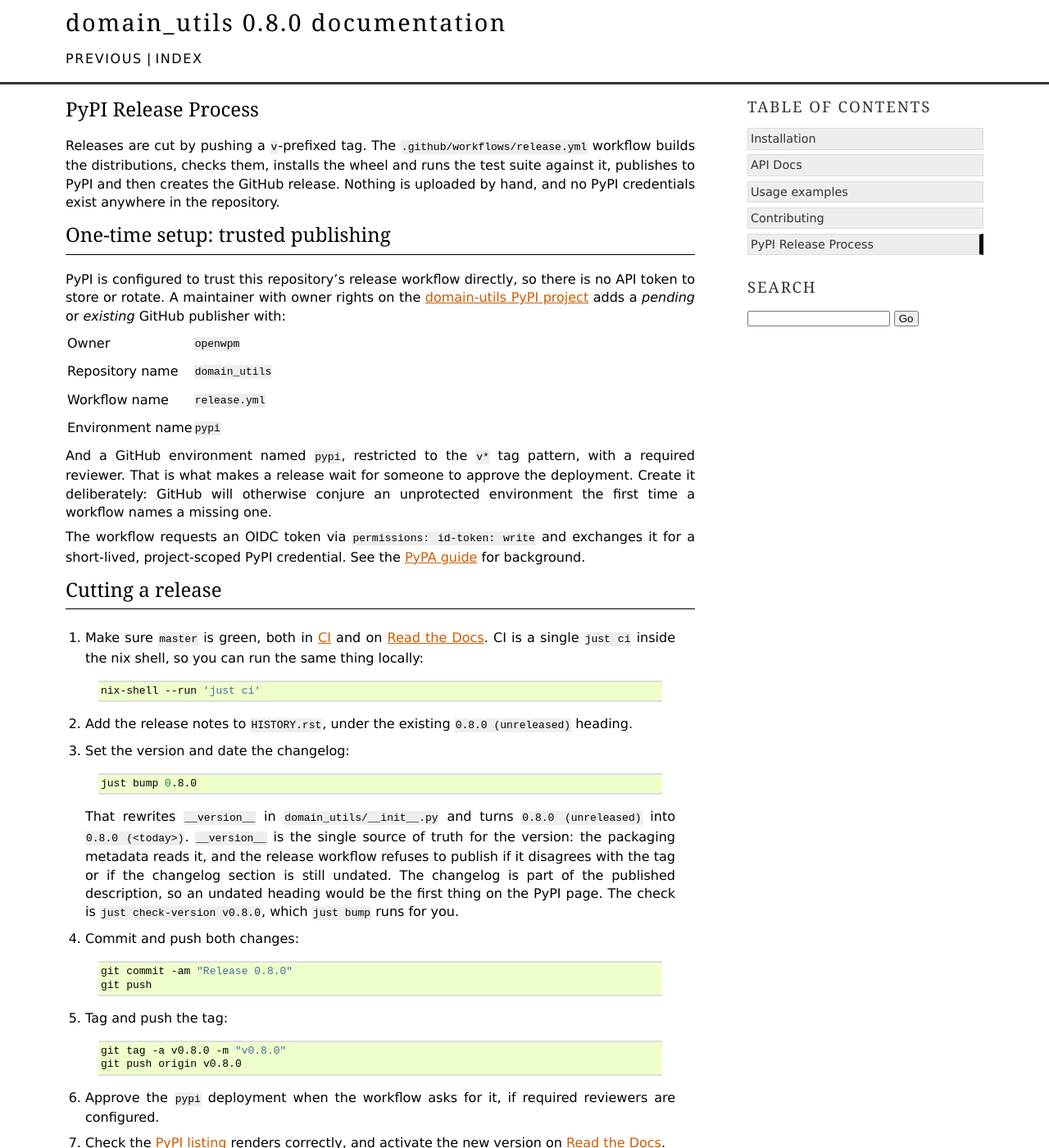
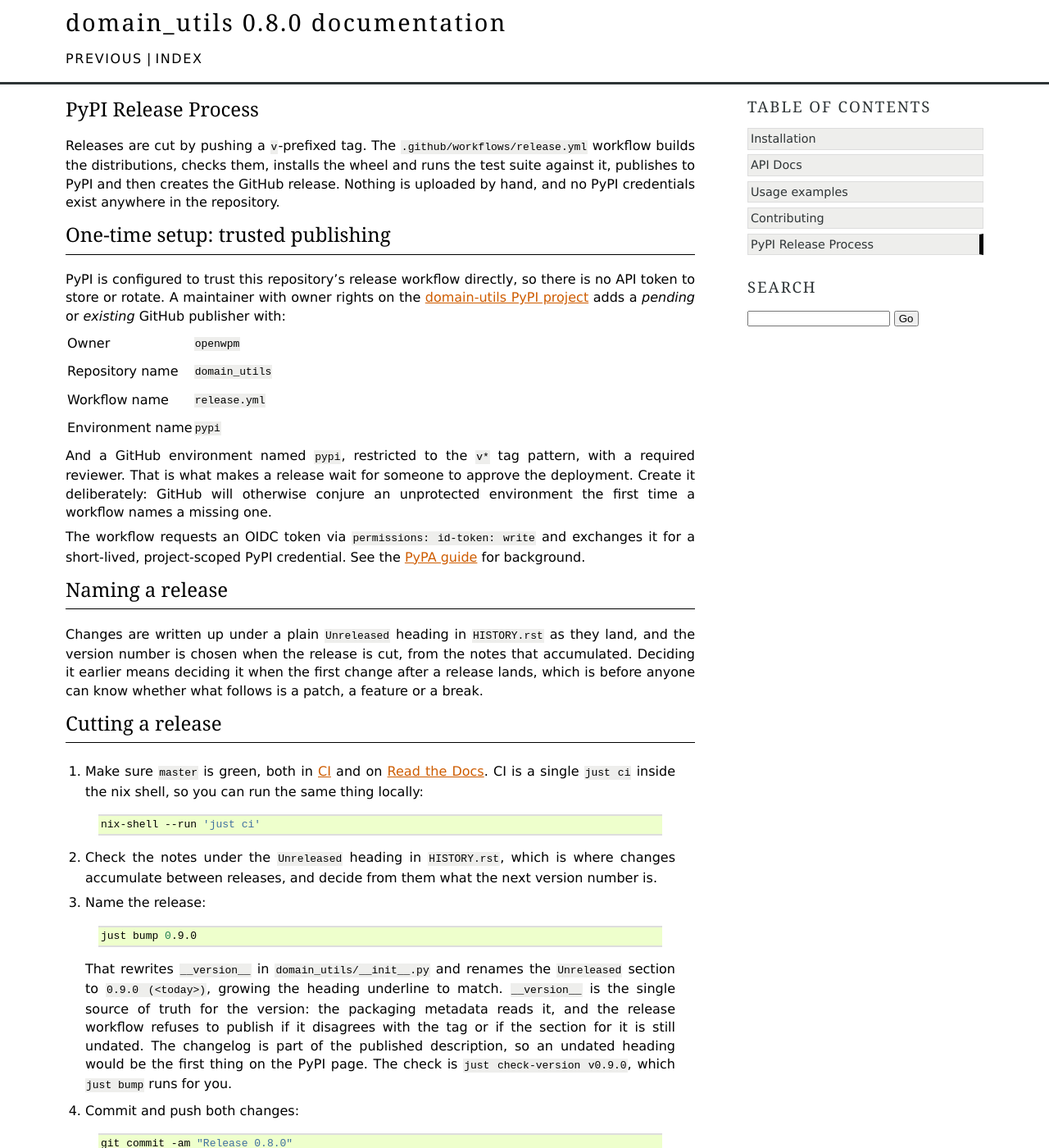
Before and after one commit to openwpm/domain_utils, a Sphinx documentation site: the page built from docs/release.rst, in a window 1280 px wide and 1400 px high. Shown: the whole window at 82% size. Built offline with Sphinx 7.4.7, drawn with Linux system fonts in a browser that asks for light colours.

Commit message:
Choose the version number at release time, not before
just bump required HISTORY.rst to already contain a '0.8.1 (unreleased)'
heading, so the next version number had to be picked when the first change
after a release landed. That is the worst moment to pick it: nobody knows
yet whether what follows is a patch, a feature or a break.

Notes now accumulate under a plain 'Unreleased' heading and 'just bump
0.9.0' renames it, so the number is chosen at release time when the whole
set of changes is visible.

The rename has to rewrite the RST underline as well as the title, because
an underline shorter than its title is a sphinx warning and the docs build
runs with -W.

```diff
--- a/docs/release.rst
+++ b/docs/release.rst
@@ -34,6 +34,16 @@
 `PyPA guide <https://docs.pypi.org/trusted-publishers/>`_ for background.
 
 
+Naming a release
+----------------
+
+Changes are written up under a plain ``Unreleased`` heading in ``HISTORY.rst``
+as they land, and the version number is chosen when the release is cut, from
+the notes that accumulated. Deciding it earlier means deciding it when the
+first change after a release lands, which is before anyone can know whether
+what follows is a patch, a feature or a break.
+
+
 Cutting a release
 -----------------
 
@@ -47,23 +57,24 @@
 
         nix-shell --run 'just ci'
 
-#. Add the release notes to ``HISTORY.rst``, under the existing
-   ``0.8.0 (unreleased)`` heading.
+#. Check the notes under the ``Unreleased`` heading in ``HISTORY.rst``, which
+   is where changes accumulate between releases, and decide from them what
+   the next version number is.
 
-#. Set the version and date the changelog:
+#. Name the release:
 
     .. code-block:: bash
 
-        just bump 0.8.0
+        just bump 0.9.0
 
-   That rewrites ``__version__`` in ``domain_utils/__init__.py`` and turns
-   ``0.8.0 (unreleased)`` into ``0.8.0 (<today>)``. ``__version__`` is the
-   single source of truth for the version: the packaging metadata reads it,
-   and the release workflow refuses to publish if it disagrees with the tag
-   or if the changelog section is still undated. The changelog is part of
-   the published description, so an undated heading would be the first thing
-   on the PyPI page. The check is ``just check-version v0.8.0``, which
-   ``just bump`` runs for you.
+   That rewrites ``__version__`` in ``domain_utils/__init__.py`` and renames
+   the ``Unreleased`` section to ``0.9.0 (<today>)``, growing the heading
+   underline to match. ``__version__`` is the single source of truth for the
+   version: the packaging metadata reads it, and the release workflow refuses
+   to publish if it disagrees with the tag or if the section for it is still
+   undated. The changelog is part of the published description, so an undated
+   heading would be the first thing on the PyPI page. The check is
+   ``just check-version v0.9.0``, which ``just bump`` runs for you.
 
 #. Commit and push both changes:
 
```
Also changed, not shown: 1 other file.
